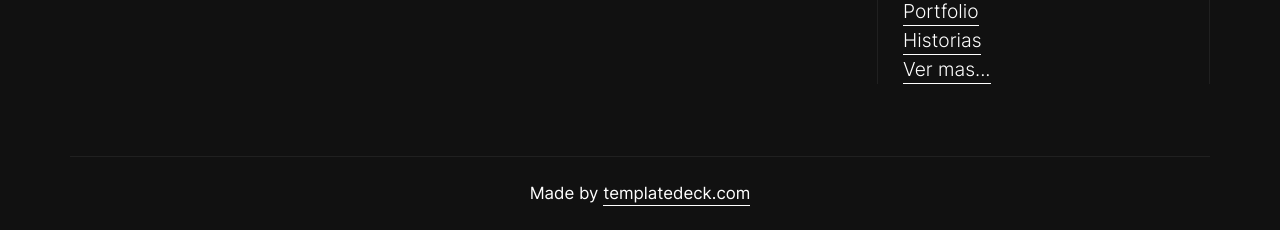
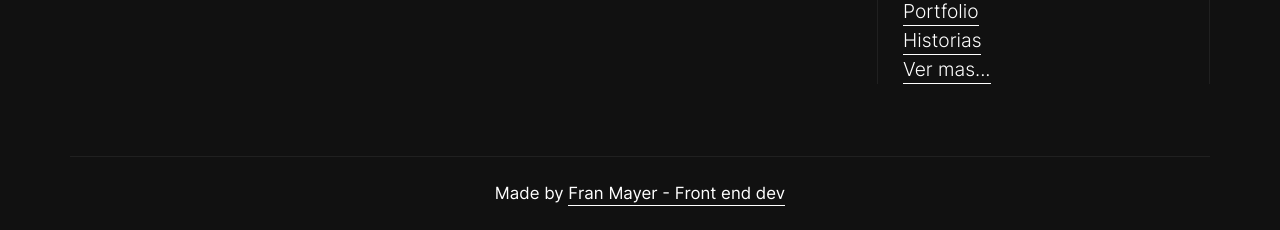
Before and after one commit to FranMayer/hub, a plain HTML site: page index.html in a window 1280 px wide. Shown: the part 6818-7048 px from the top of the page. Drawn offline with Linux system fonts and the light colour scheme.

Commit message:
add link

```diff
--- a/index.html
+++ b/index.html
@@ -432,7 +432,7 @@
     </div>
   </div>
   <div class="container text-center small py-vh-2 border-top border-dark">Made by
-    <a href="https://templatedeck.com" class="link-fancy link-fancy-light" target="_blank">templatedeck.com</a>
+    <a href="http://www.francomayer.com.ar/" class="link-fancy link-fancy-light" target="_blank">Fran Mayer - Front end dev</a>
   </div>
 </footer>
 
```
